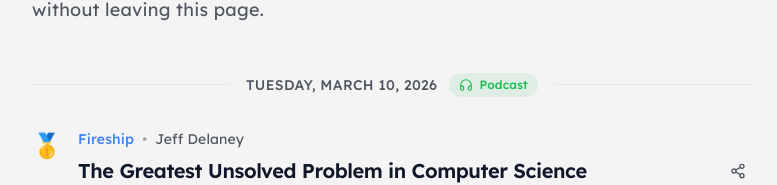
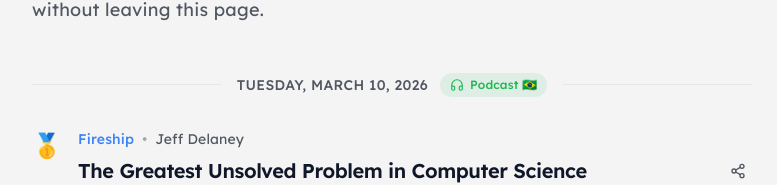
Before and after one commit to Pierry/pierry.github.io, a React (Vite) app: page /newsletters in a window 1280 px wide. Shown: the part 202-387 px from the top of the page, without its empty margins (248-1025 px from the left). Built offline with nearby package versions, Linux system fonts and the light colour scheme.

Commit message:
feat: add language flags to podcast badges 🇧🇷🇺🇸

```diff
--- a/src/data/newsletters.json
+++ b/src/data/newsletters.json
@@ -83,7 +83,8 @@
           "link": "https://www.youtube.com/watch?v=s9SnEE7JXU4"
         }
       ],
-      "podcastLink": "https://open.spotify.com/episode/7wj3RtGF78JYIQt2CCfGrT"
+      "podcastLink": "https://open.spotify.com/episode/7wj3RtGF78JYIQt2CCfGrT",
+      "podcastLang": "pt"
     },
     {
       "id": "2026-03-09",
@@ -168,7 +169,8 @@
           "link": "https://www.youtube.com/watch?v=ssbHkYB0jYM"
         }
       ],
-      "podcastLink": "https://open.spotify.com/episode/7b99MFyh2qDKxw5ut6rSaD"
+      "podcastLink": "https://open.spotify.com/episode/7b99MFyh2qDKxw5ut6rSaD",
+      "podcastLang": "en"
     },
     {
       "id": "2026-03-07",
--- a/src/pages/Newsletters.tsx
+++ b/src/pages/Newsletters.tsx
@@ -183,7 +183,7 @@ const Newsletters = () => {
                       title={lang === "en" ? "Listen on Spotify" : "Ouvir no Spotify"}
                     >
                       <Headphones size={14} />
-                      <span>Podcast</span>
+                      <span>Podcast {(digest as any).podcastLang === "pt" ? "🇧🇷" : "🇺🇸"}</span>
                     </a>
                   )}
                 </div>
```
Also changed, not shown: 1 other file (tests, documents, lock files or other folders).
